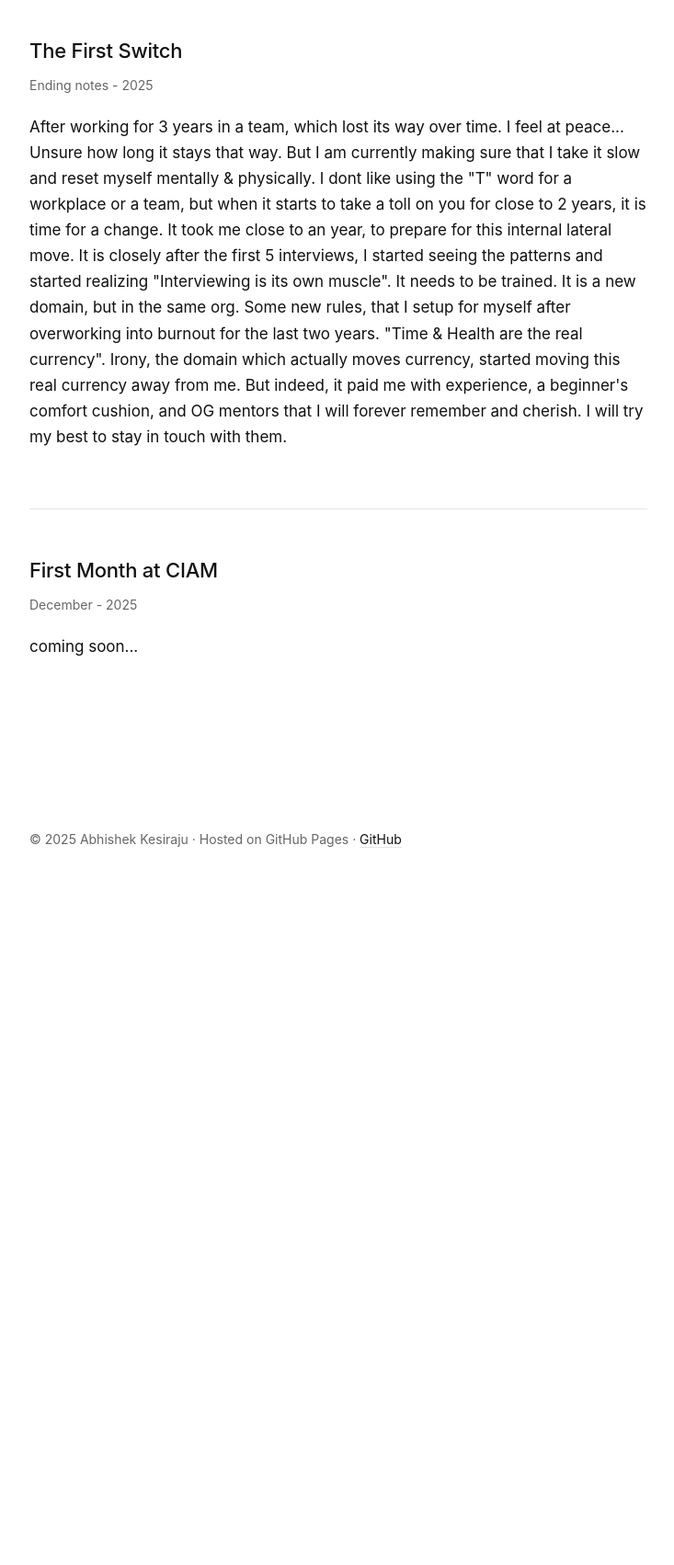
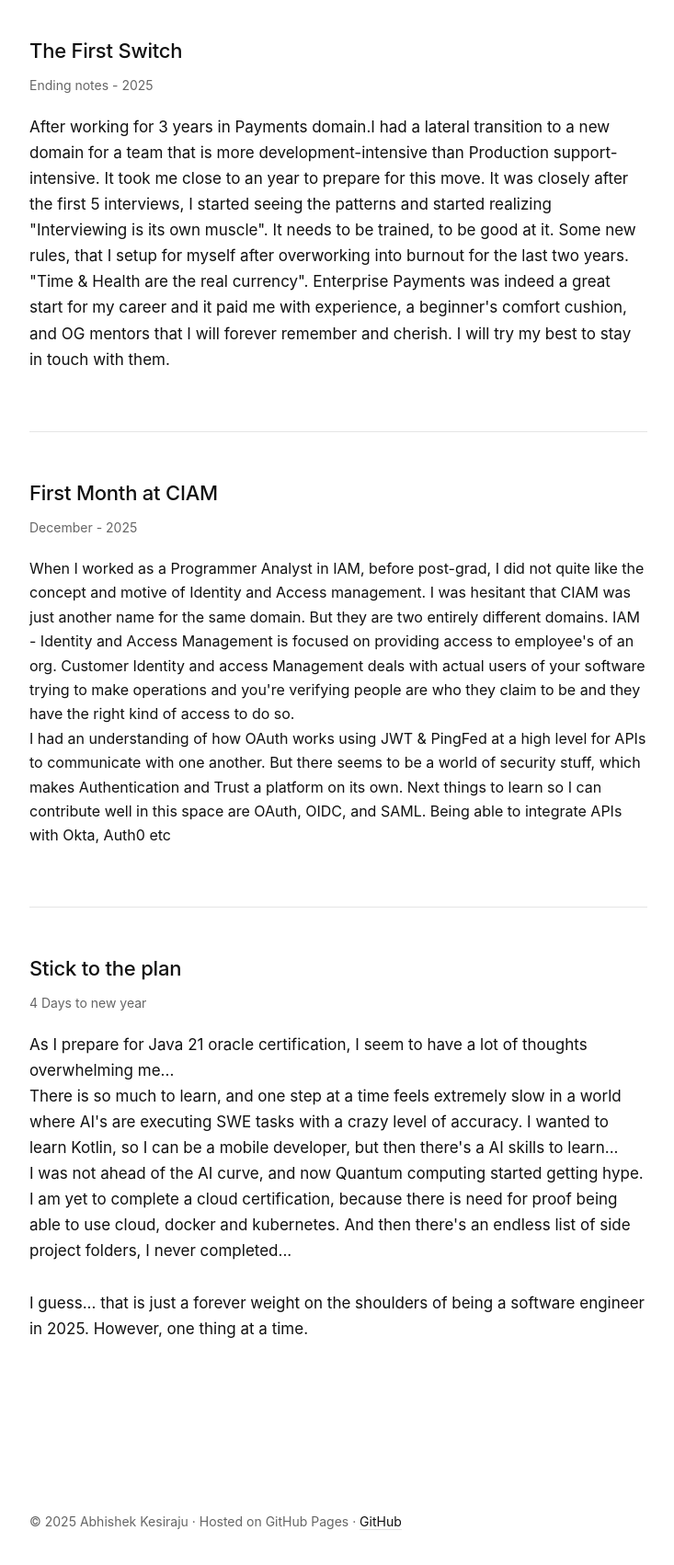
Before and after one commit to Abhishek-Kesiraju/abhishek-kesiraju.github.io, a plain HTML site: page index.html in a window 1280 px wide. Shown: the part 740-2442 px from the top of the page at 92% size, without its empty margins (272-1005 px from the left). Before the commit the page ends 1798 px from the top, so only its background shows below. Drawn offline with Linux system fonts and the light colour scheme.

Commit message:
Update index.html

```diff
--- a/index.html
+++ b/index.html
@@ -3,7 +3,7 @@
 <head>
   <meta charset="UTF-8" />
   <meta name="viewport" content="width=device-width, initial-scale=1.0" />
-  <title>Your Name — Tech Journal</title>
+  <title>Abhishek Kesiraju's — No-BS Tech Journal</title>
 
   <!-- Apple-style system font stack -->
   <style>
@@ -152,30 +152,44 @@
       <h2>The First Switch</h2>
       <div class="date"> Ending notes - 2025</div>
       <p>
-        After working for 3 years in a team, which lost its way over time. I feel at peace... Unsure how long it stays that way. But I am currently making sure that I take it slow and reset myself mentally & physically.
-        I dont like using the "T" word for a workplace or a team, but when it starts to take a toll on you for close to 2 years, it is time for a change.
-        It took me close to an year, to prepare for this internal lateral move. It is closely after the first 5 interviews, I started seeing the patterns and started realizing
-        "Interviewing is its own muscle". It needs to be trained.
-
-        It is a new domain, but in the same org. Some new rules, that I setup for myself after overworking into burnout for the last two years.
-        "Time & Health are the real currency". Irony, the domain which actually moves currency, started moving this real currency away from me.
-        But indeed, it paid me with experience, a beginner's comfort cushion, and OG mentors that I will forever remember and cherish. I will try my best to stay in touch with them.
+        After working for 3 years in Payments domain.I had a lateral transition to a new domain for a team that is more development-intensive than Production support-intensive.
+        It took me close to an year to prepare for this move. It was closely after the first 5 interviews, I started seeing the patterns and started realizing
+        "Interviewing is its own muscle". It needs to be trained, to be good at it.
+        Some new rules, that I setup for myself after overworking into burnout for the last two years.
+        "Time & Health are the real currency". Enterprise Payments was indeed a great start for my career and it paid me with experience, a beginner's comfort cushion, and OG mentors that I will forever remember and cherish. I will try my best to stay in touch with them.
       </p>
     </section>
 
     <section class="entry">
       <h2>First Month at CIAM</h2>
       <div class="date"> December - 2025</div>
-      <p>
-        coming soon...
+        When I worked as a Programmer Analyst in IAM, before post-grad, I did not quite like the concept and motive of Identity and Access management. I was hesitant that CIAM was just another name for the same domain. But they are two entirely different domains.
+        IAM - Identity and Access Management is focused on providing access to employee's of an org. Customer Identity and access Management deals with actual users of your software trying to make operations
+        and you're verifying people are who they claim to be and they have the right kind of access to do so.<br>
+        I had an understanding of how OAuth works using JWT & PingFed at a high level for APIs to communicate with one another. But there seems to be a world of security stuff, which makes Authentication and Trust a platform on its own.
+        Next things to learn so I can contribute well in this space are OAuth, OIDC, and SAML. Being able to integrate APIs with Okta, Auth0 etc
       </p>
     </section>
 
+    <section class="entry">
+    <h2>Stick to the plan</h2>
+    <div class="date"> 4 Days to new year</div>
+      <p>
+        As I prepare for Java 21 oracle certification, I seem to have a lot of thoughts overwhelming me...<br>
+        There is so much to learn, and one step at a time feels extremely slow in a world where AI's are executing SWE tasks with a crazy level of accuracy.
+        I wanted to learn Kotlin, so I can be a mobile developer, but then there's a AI skills to learn...<br>
+        I was not ahead of the AI curve, and now Quantum computing started getting hype.
+        I am yet to complete a cloud certification, because there is need for proof being able to use cloud, docker and kubernetes.
+        And then there's an endless list of side project folders, I never completed...
+        <br><br>
+        I guess... that is just a forever weight on the shoulders of being a software engineer in 2025. However, one thing at a time.
+      </p>
+    </section>
 
     <footer>
       <p>
         © 2025 Abhishek Kesiraju · Hosted on GitHub Pages ·
-        <a href="https://github.com/yourusername">GitHub</a>
+        <a href="https://github.com/abhishek-kesiraju">GitHub</a>
       </p>
     </footer>
   </main>
```
